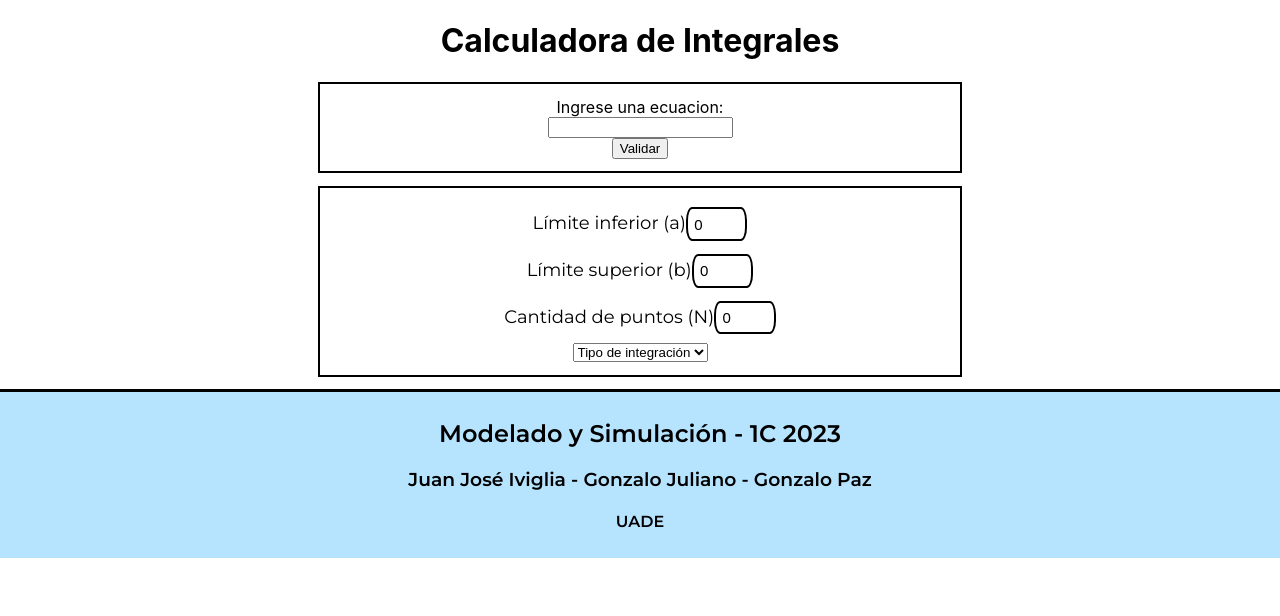
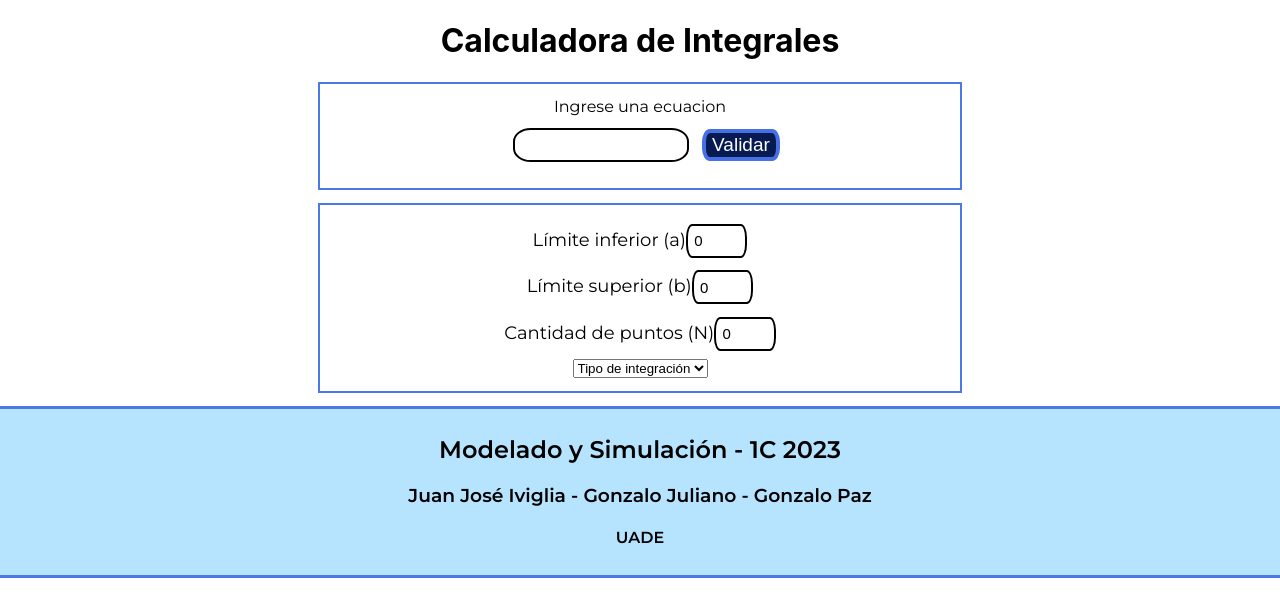
Before and after one commit to GPaz027/modelado-simulacion-tp, a React (Create React App) app: page / in a window 1280 px wide. Shown: the top 616 px of the page. Built offline with nearby package versions, Linux system fonts and the light colour scheme; a web font is replaced by a local one.

Commit message:
New components and styling

```diff
--- a/src/components/footer/footer.styles.jsx
+++ b/src/components/footer/footer.styles.jsx
@@ -3,7 +3,8 @@ import styled from "styled-components";
 export const FooterStyles = styled.div`
     background-color: #B6E4FF;
     padding: 0.5vw;
-    border-top: 3px solid black;
+    border-top: 3px solid #4C78EA;
+    border-bottom: 3px solid #4C78EA;
     font-family: "Montserrat", sans-serif;
     font-weight: 600px;
 
--- a/src/components/interactive-dashboard/interactive-dashboard.component.jsx
+++ b/src/components/interactive-dashboard/interactive-dashboard.component.jsx
@@ -12,7 +12,11 @@ import {
   InputContainer,
   InputBlock,
   Input,
-  Label
+  Label,
+  EquationInput,
+  EquationForm,
+  EquationLabel,
+  SubmitButton
 } from "./interactive-dashboard.styles";
 
 const InteractiveDashboard = () => {
@@ -51,15 +55,17 @@ const InteractiveDashboard = () => {
   return (
     <div>
       <FunctionViewer>
-        <label htmlFor="input">Ingrese una ecuacion:</label>
-        <input
+        <EquationLabel htmlFor="input">Ingrese una ecuacion</EquationLabel>
+        <EquationForm>
+          <EquationInput
             type="text"
             id="input"
             value={inputValue}
             onChange={handleInputChange}
           />
-        <button onClick={handleButtonClick}>Validar</button>
+          <SubmitButton onClick={handleButtonClick}>Validar</SubmitButton>
           {equation && <FunctionRenderer expression={equation} />}
+        </EquationForm>
       </FunctionViewer>
 
       <InputContainer>
--- a/src/components/interactive-dashboard/interactive-dashboard.styles.jsx
+++ b/src/components/interactive-dashboard/interactive-dashboard.styles.jsx
@@ -5,7 +5,7 @@ export const FunctionViewer = styled.div`
   flex-direction: column;
   align-items: center;
   justify-content: center;
-  border: 2px solid black;
+  border: 2px solid #4C78EA;
   width: 50%;
   margin: 0 auto;
   padding: 1vw 0vw;
@@ -24,7 +24,7 @@ export const InputContainer = styled.div`
   align-items: space-between;
   margin: 1vw auto;
   padding: 1vw 0vw;
-  border: 2px solid black;
+  border: 2px solid #4C78EA;
 `;
 
 export const Label = styled.span`
@@ -47,3 +47,44 @@ export const Input = styled.input`
     box-shadow: 0 0 4px rgba(0, 0, 255, 0.5);
   }
 `;
+
+export const EquationInput = styled.input`
+  width: 50%;
+  border-radius: 10% / 40%;
+  border: 2px solid black;
+  padding: 0.5vw;
+  font-size: 15px;
+  margin: 1vw 1vw;
+
+  transition: box-shadow 0.8s ease;
+
+  &:focus {
+    outline: none;
+    border-color: blue;
+    box-shadow: 0 0 4px rgba(0, 0, 255, 0.5);
+  }
+`;
+
+export const EquationForm = styled.div`
+  flex-direction: row;
+`;
+
+export const EquationLabel = styled.label`
+  font-size: 16px;
+  font-family: "Montserrat", sans-serif;
+`;
+
+export const SubmitButton = styled.button`
+  font-size: 19px;
+  background-color: #071B52;
+  color: white;
+  border: 4px solid #4670E3;
+  border-radius: 10% / 40%;
+
+  transition: background-color 0.8s ease;
+
+  &:hover {
+    background-color: #53679E;
+  }
+
+`;
```
Lines whose indentation alone changed are shown as unchanged.
